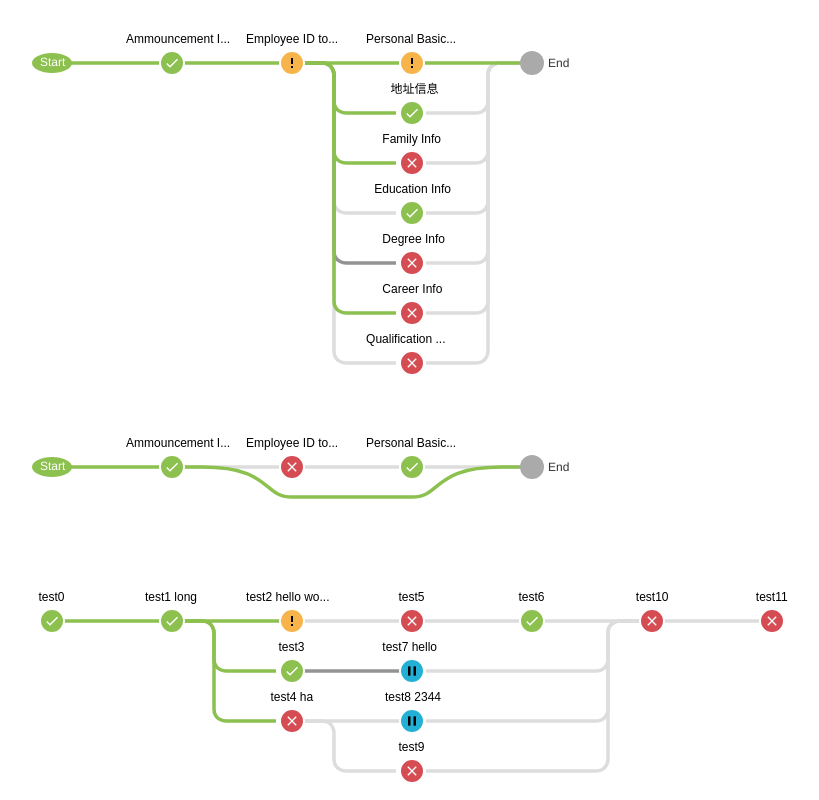
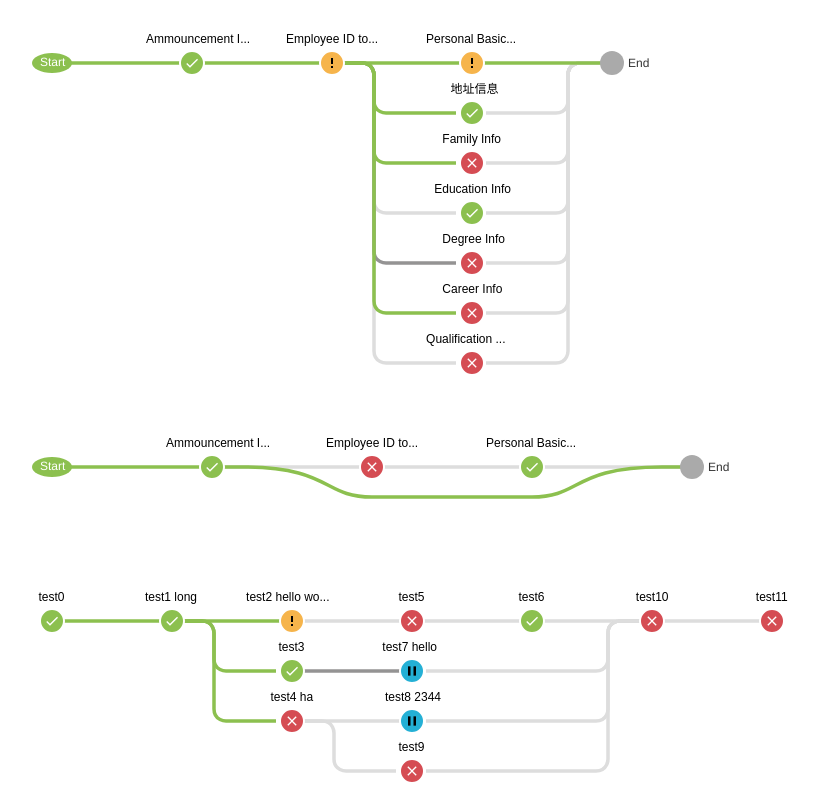
Before and after one commit to jinfang134/vue-pipeline, a Vue app: page / in a window 1280 px wide. Shown: the top 800 px of the page, without its empty margins (6-825 px from the left). Built offline with nearby package versions, Linux system fonts and the light colour scheme.

Commit message:
update width and height for demo.

```diff
--- a/src/App.vue
+++ b/src/App.vue
@@ -5,8 +5,9 @@
       src="./assets/logo.png"
     > -->
     <!-- <HelloWorld msg="Welcome to Your Vue.js App" /> -->
-    <Pipeline :data="data.hue1.nodes" :height="400" @select="handleSelect" />
-    <Pipeline :data="data.hue3.nodes" :height="150" @select="handleSelect" />
+    {{msg}}
+    <Pipeline :data="data.hue1.nodes" :height="400" :xstep="140" @select="handleSelect" />
+    <Pipeline :data="data.hue3.nodes" :height="150" :xstep="160" @select="handleSelect" />
     <Pipeline :data="data.sample.nodes" :height="300" @select="handleSelect" />
     <hue />
   </div>
@@ -26,12 +27,14 @@ export default {
   },
   data() {
     return {
+      msg: "",
       data: data
     };
   },
   methods: {
     handleSelect(node) {
-      alert(`you selected { ${node.name} }`);
+      // alert(`you selected { ${node.name} }`);
+      this.msg = `you selected { ${node.name} }`;
     }
   }
 };
```
